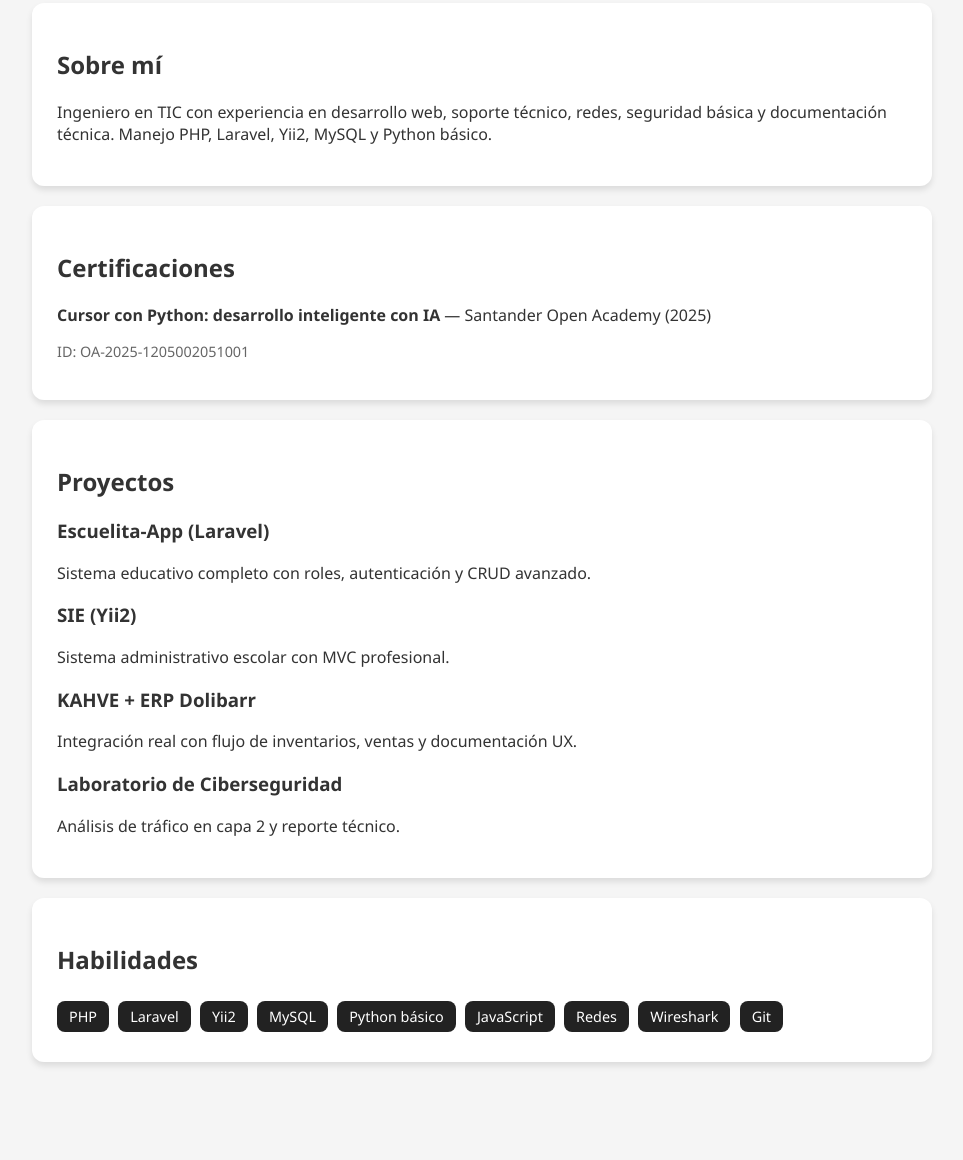
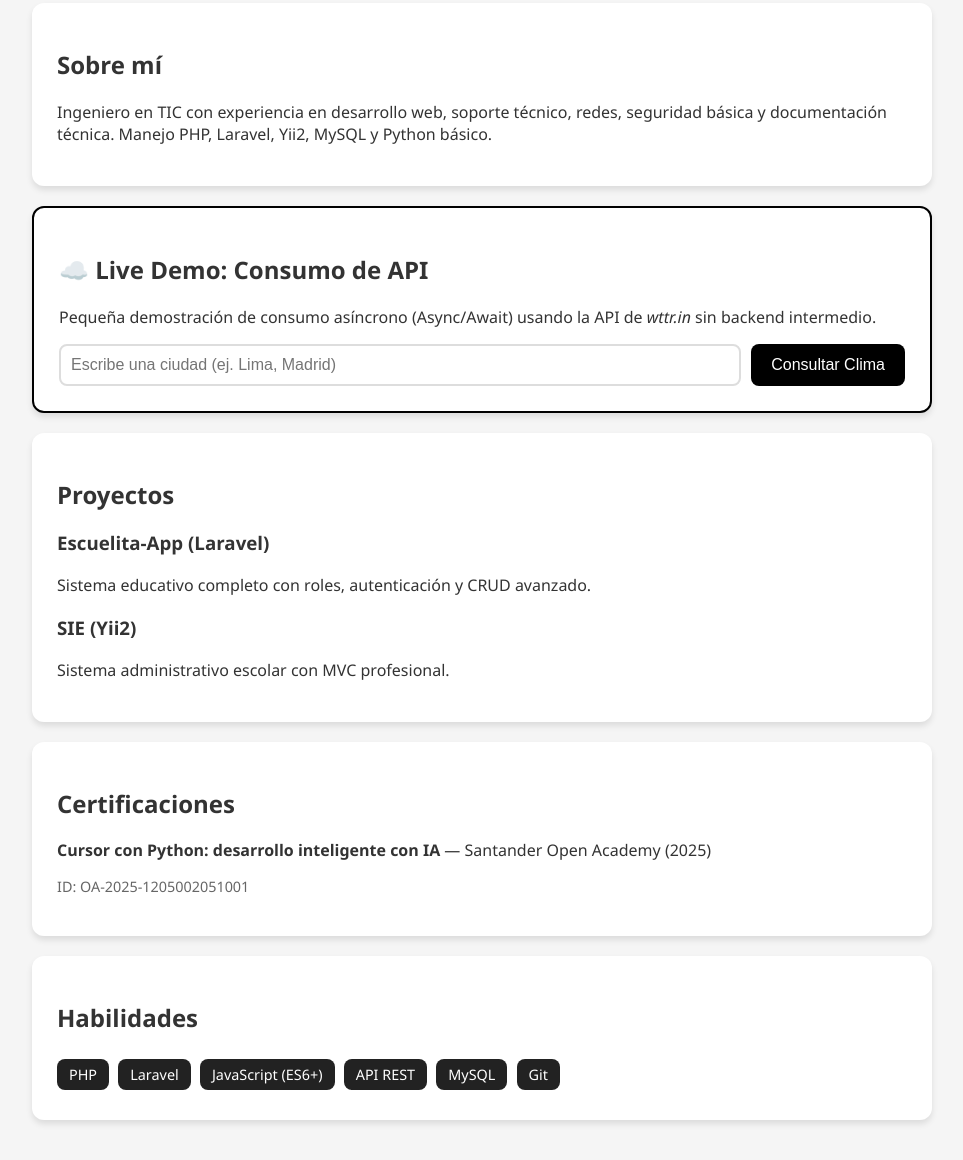
Before and after one commit to Carlosmtrr/portafolio, a plain HTML site: page index.html in a window 1280 px wide. Shown: the part 194-1354 px from the top of the page, without its empty margins (158-1121 px from the left). Before the commit the page ends 1296 px from the top, so only its background shows below. Drawn offline with Linux system fonts and the light colour scheme.

Commit message:
se añadió un mini proyecto de clima dentro del index

```diff
--- a/index.html
+++ b/index.html
@@ -5,28 +5,28 @@
   <meta name="viewport" content="width=device-width, initial-scale=1.0">
   <title>Carlos Morán | Portafolio</title>
   <style>
+    /* Estilos Generales */
     body { font-family: 'Segoe UI', Tahoma, Geneva, Verdana, sans-serif; margin:0; background:#f5f5f5; color: #333; }
     header { background:#000; color:#fff; padding:40px 20px; text-align:center; }
     h1 { margin: 0 0 10px 0; }
+
     .container { width:90%; max-width:900px; margin:auto; padding:20px; }
 
-    /* Corrección y mejora de la tarjeta */
+    /* Estilos de las Tarjetas */
     .card {
         background:#fff;
         padding:25px;
         margin-bottom:20px;
         border-radius:12px;
-        /* Sombra corregida y suavizada */
         box-shadow: 0 4px 6px rgba(0, 0, 0, 0.1);
         transition: transform 0.2s ease, box-shadow 0.2s ease;
     }
-
-    /* Efecto al pasar el mouse (Hover) */
     .card:hover {
         transform: translateY(-3px);
         box-shadow: 0 10px 15px rgba(0, 0, 0, 0.15);
     }
 
+    /* Etiquetas */
     .tag {
         padding:6px 12px;
         background:#222;
@@ -35,6 +35,47 @@
         display:inline-block;
         margin:5px 5px 5px 0;
         font-size: 0.9em;
+    }
+
+    /* Estilos Específicos para la App del Clima */
+    .weather-controls {
+        display: flex;
+        gap: 10px;
+        margin-top: 15px;
+        flex-wrap: wrap;
+    }
+
+    .weather-input {
+        padding: 10px;
+        border: 2px solid #ddd;
+        border-radius: 8px;
+        flex-grow: 1;
+        font-size: 1rem;
+    }
+
+    .weather-btn {
+        background: #000;
+        color: white;
+        border: none;
+        padding: 10px 20px;
+        border-radius: 8px;
+        cursor: pointer;
+        font-size: 1rem;
+        transition: background 0.3s;
+    }
+
+    .weather-btn:hover {
+        background: #444;
+    }
+
+    #weather-result {
+        margin-top: 15px;
+        padding: 15px;
+        background: #f0f8ff;
+        border-radius: 8px;
+        border-left: 5px solid #000;
+        font-weight: 500;
+        display: none; /* Oculto hasta que se busque algo */
     }
   </style>
 </head>
@@ -52,10 +93,16 @@
     <p>Ingeniero en TIC con experiencia en desarrollo web, soporte técnico, redes, seguridad básica y documentación técnica. Manejo PHP, Laravel, Yii2, MySQL y Python básico.</p>
   </section>
 
-  <section class="card">
-    <h2>Certificaciones</h2>
-    <p><strong>Cursor con Python: desarrollo inteligente con IA</strong> — Santander Open Academy (2025)</p>
-    <p style="color: #666; font-size: 0.9em;">ID: OA-2025-1205002051001</p>
+  <section class="card" style="border: 2px solid #000;">
+    <h2>☁️ Live Demo: Consumo de API</h2>
+    <p>Pequeña demostración de consumo asíncrono (Async/Await) usando la API de <em>wttr.in</em> sin backend intermedio.</p>
+
+    <div class="weather-controls">
+        <input type="text" id="city" class="weather-input" placeholder="Escribe una ciudad (ej. Lima, Madrid)">
+        <button onclick="getWeather()" class="weather-btn">Consultar Clima</button>
+    </div>
+
+    <div id="weather-result"></div>
   </section>
 
   <section class="card">
@@ -64,37 +111,71 @@
         <h3>Escuelita-App (Laravel)</h3>
         <p>Sistema educativo completo con roles, autenticación y CRUD avanzado.</p>
     </article>
-
     <article>
         <h3>SIE (Yii2)</h3>
         <p>Sistema administrativo escolar con MVC profesional.</p>
     </article>
+  </section>
 
-    <article>
-        <h3>KAHVE + ERP Dolibarr</h3>
-        <p>Integración real con flujo de inventarios, ventas y documentación UX.</p>
-    </article>
-
-    <article>
-        <h3>Laboratorio de Ciberseguridad</h3>
-        <p>Análisis de tráfico en capa 2 y reporte técnico.</p>
-    </article>
+  <section class="card">
+    <h2>Certificaciones</h2>
+    <p><strong>Cursor con Python: desarrollo inteligente con IA</strong> — Santander Open Academy (2025)</p>
+    <p style="color: #666; font-size: 0.9em;">ID: OA-2025-1205002051001</p>
   </section>
 
   <section class="card">
     <h2>Habilidades</h2>
     <span class="tag">PHP</span>
     <span class="tag">Laravel</span>
-    <span class="tag">Yii2</span>
+    <span class="tag">JavaScript (ES6+)</span>
+    <span class="tag">API REST</span>
     <span class="tag">MySQL</span>
-    <span class="tag">Python básico</span>
-    <span class="tag">JavaScript</span>
-    <span class="tag">Redes</span>
-    <span class="tag">Wireshark</span>
     <span class="tag">Git</span>
   </section>
 
 </div>
 
+<script>
+    async function getWeather() {
+        const cityInput = document.getElementById('city');
+        const resultBox = document.getElementById('weather-result');
+        const city = cityInput.value.trim();
+
+        if (!city) {
+            alert("Por favor escribe una ciudad");
+            return;
+        }
+
+        // Mostrar estado de carga
+        resultBox.style.display = 'block';
+        resultBox.innerText = "Cargando datos...";
+        resultBox.style.background = '#f0f8ff'; // Azulito claro
+
+        try {
+            const resp = await fetch(`https://wttr.in/${city}?format=%C+%t+(Humedad:+%h)`);
+
+            if (!resp.ok) throw new Error("Error en la red");
+
+            const data = await resp.text();
+
+            // Mostrar resultado exitoso
+            resultBox.innerText = `📍 Clima en ${city}: ${data}`;
+            resultBox.style.background = '#e8f5e9'; // Verde claro éxito
+
+        } catch (error) {
+            console.error(error);
+            resultBox.innerText = "❌ No pudimos encontrar esa ciudad. Intenta con otra.";
+            resultBox.style.background = '#ffebee'; // Rojo claro error
+        }
+    }
+
+    // Permitir buscar con la tecla Enter
+    document.getElementById('city').addEventListener('keypress', function (e) {
+        if (e.key === 'Enter') {
+            getWeather();
+        }
+    });
+</script>
+
 </body>
 </html>
```
